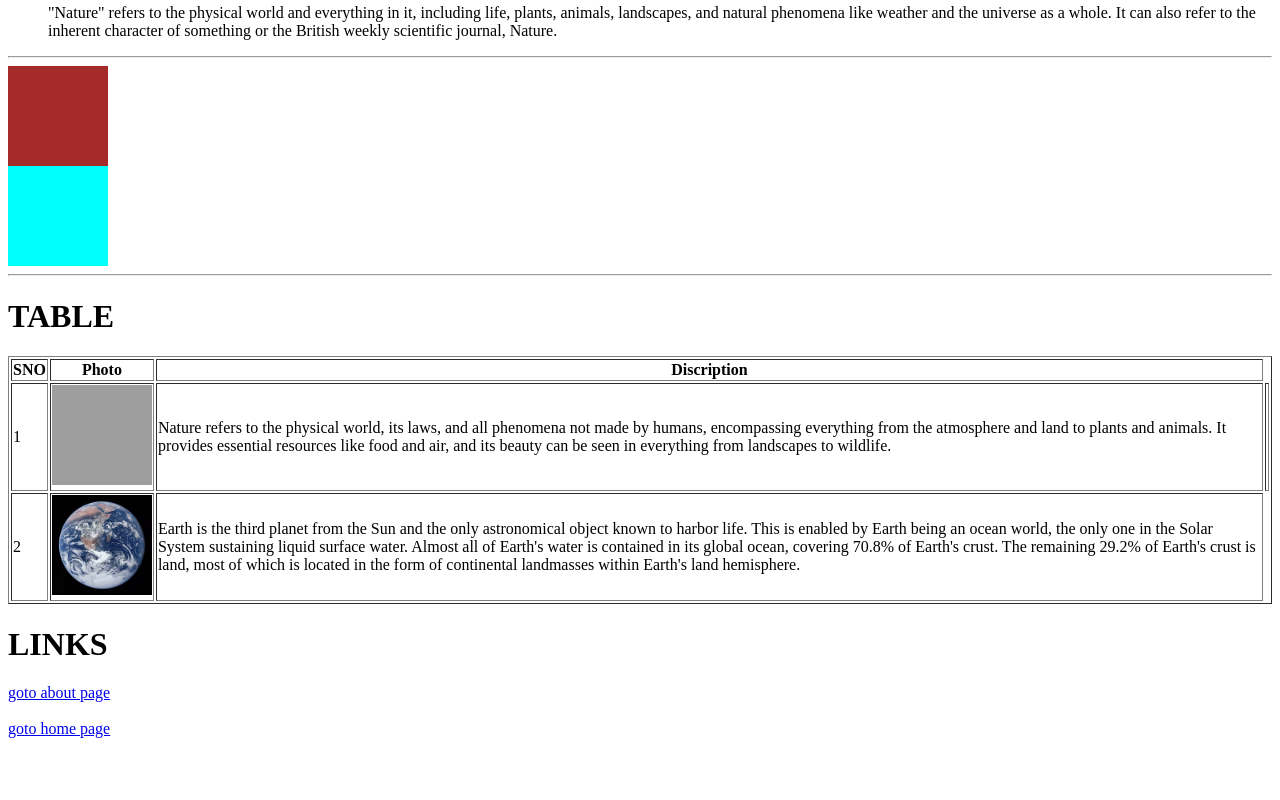
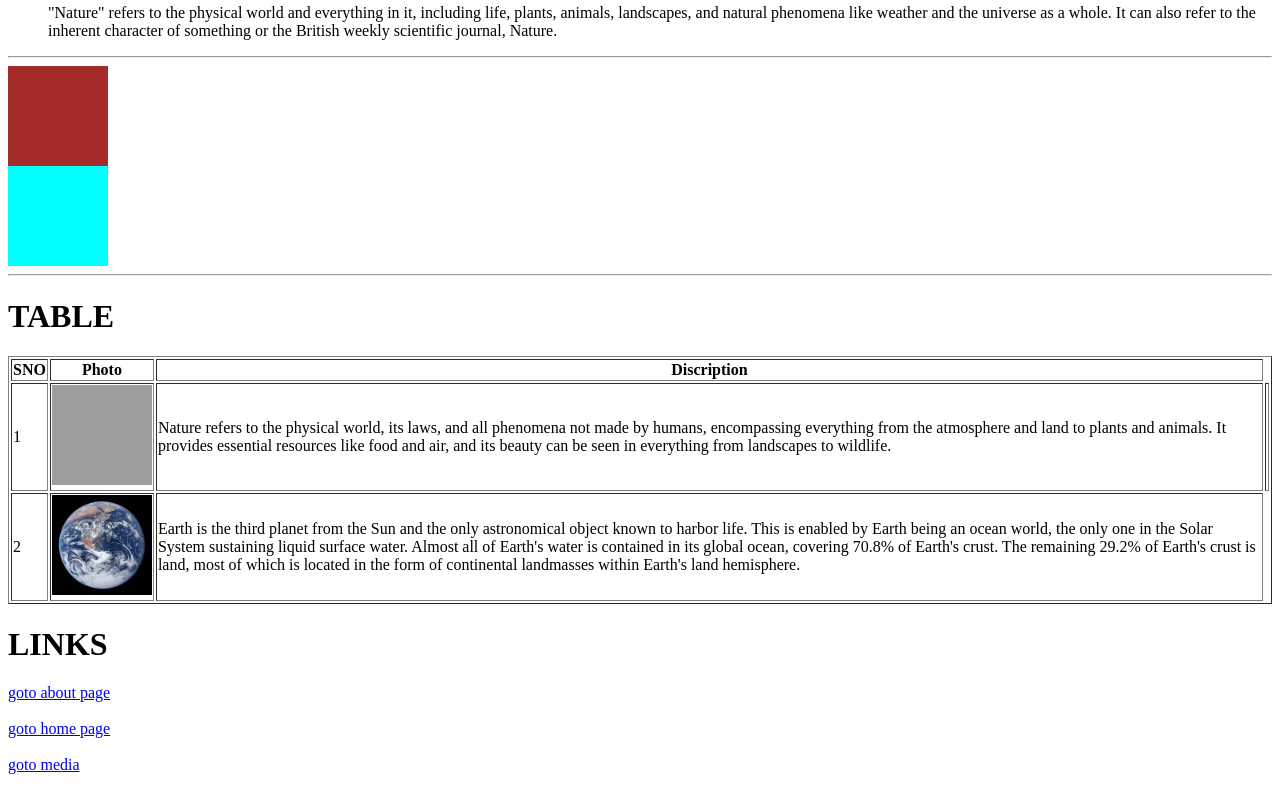
Before and after one commit to pashammahesh2004-maker/training-repository, a plain HTML site: page index.html in a window 1280 px wide. Shown: the part 2217-3017 px from the top of the page. Before the commit the page ends 2981 px from the top, so only its background shows below. Drawn offline with Linux system fonts and the light colour scheme; grey boxes are pictures that could not be loaded.

Commit message:
added media

```diff
--- a/index.html
+++ b/index.html
@@ -57,5 +57,6 @@
         <h1>LINKS</h1>
         <a href="./about.html">goto about page </a><br><br>
         <a href="./home.html">goto home page</a><br><br>
+        <a href="./media,html">goto media</a><br><br>
 </body>
 </html>
```
